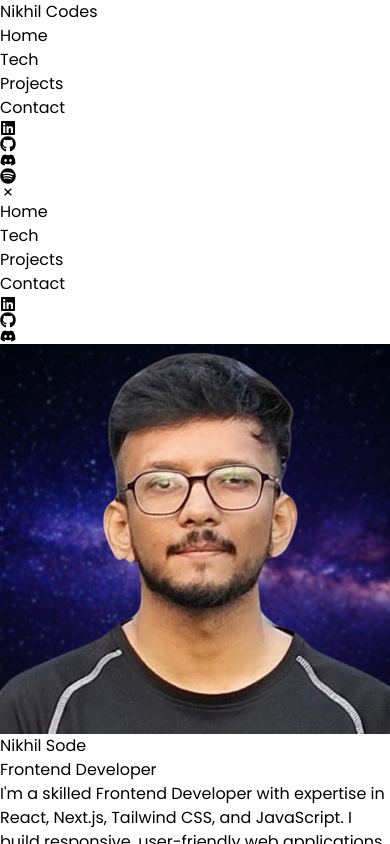
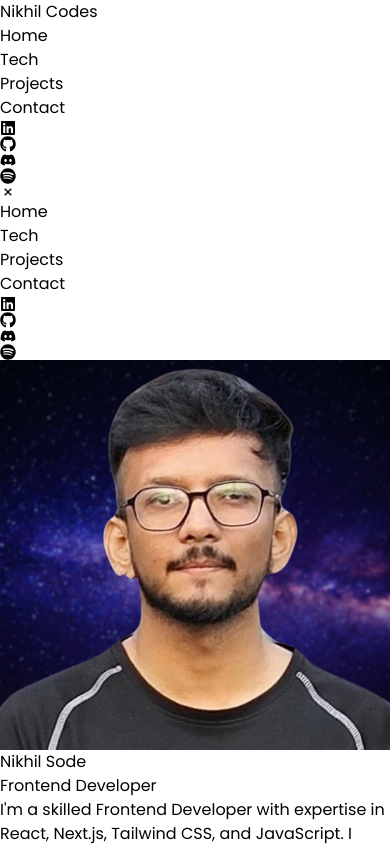
Before and after one commit to nikwontreact/portfolio, a React (Vite) app: page / in a window 390 px wide. Both pictures are taken after a click on the icon 8 px from the left and 192 px from the top of the page. Shown: the top 844 px of the page. Built offline with nearby package versions, Linux system fonts and the light colour scheme.

Commit message:
hamburger link updates

```diff
--- a/src/components/Navbar.jsx
+++ b/src/components/Navbar.jsx
@@ -122,12 +122,22 @@ const Navbar = () => {
             <FaLinkedin className="rounded-lg" />
           </a>
         </li>
-
-            <li className="cursor-pointer text-xl opacity-70 transition-all duration-300 hover:text-white-500 hover:opacity-100b">
+        <li className="cursor-pointer text-xl opacity-70 transition-all duration-300 hover:text-white-500 hover:opacity-100">
+          <a href="https://github.com/nikwontreact">
             <FaGithub />
+          </a>
         </li>
         <li className="cursor-pointer text-xl opacity-70 transition-all duration-300 hover:text-blue-500 hover:opacity-100">
+          <a
+            href="https://discordapp.com/users/bpdmurphy"
+          >
             <FaDiscord />
+          </a>
+        </li>
+        <li className="cursor-pointer text-xl opacity-70 transition-all duration-300 hover:text-green-500 hover:opacity-100">
+          <a href="https://open.spotify.com/user/31ohluyagqarmyahp7xxx4mbezte?nd=1&dlsi=3c84efd0efc54c1e">
+            <FaSpotify />
+          </a>
         </li>
           </ul>
         </div>
```
Lines whose indentation alone changed are shown as unchanged.
